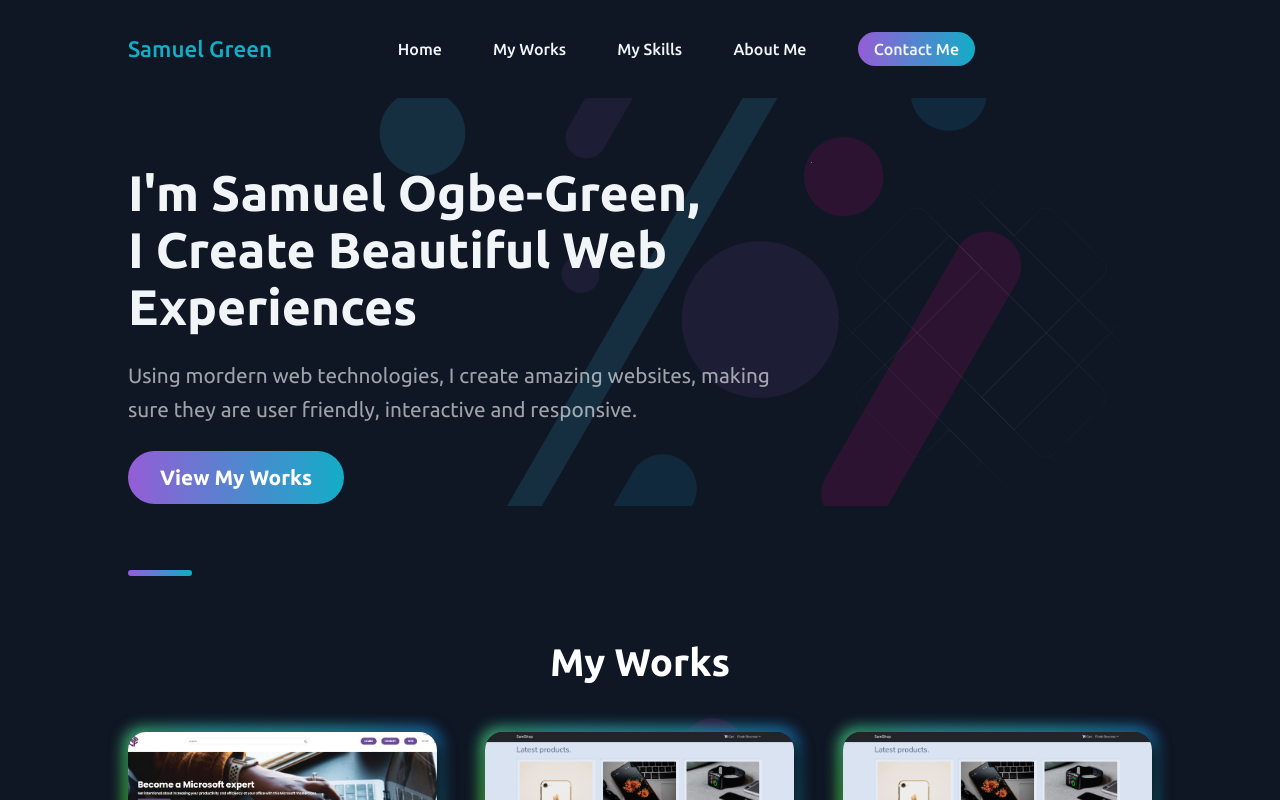
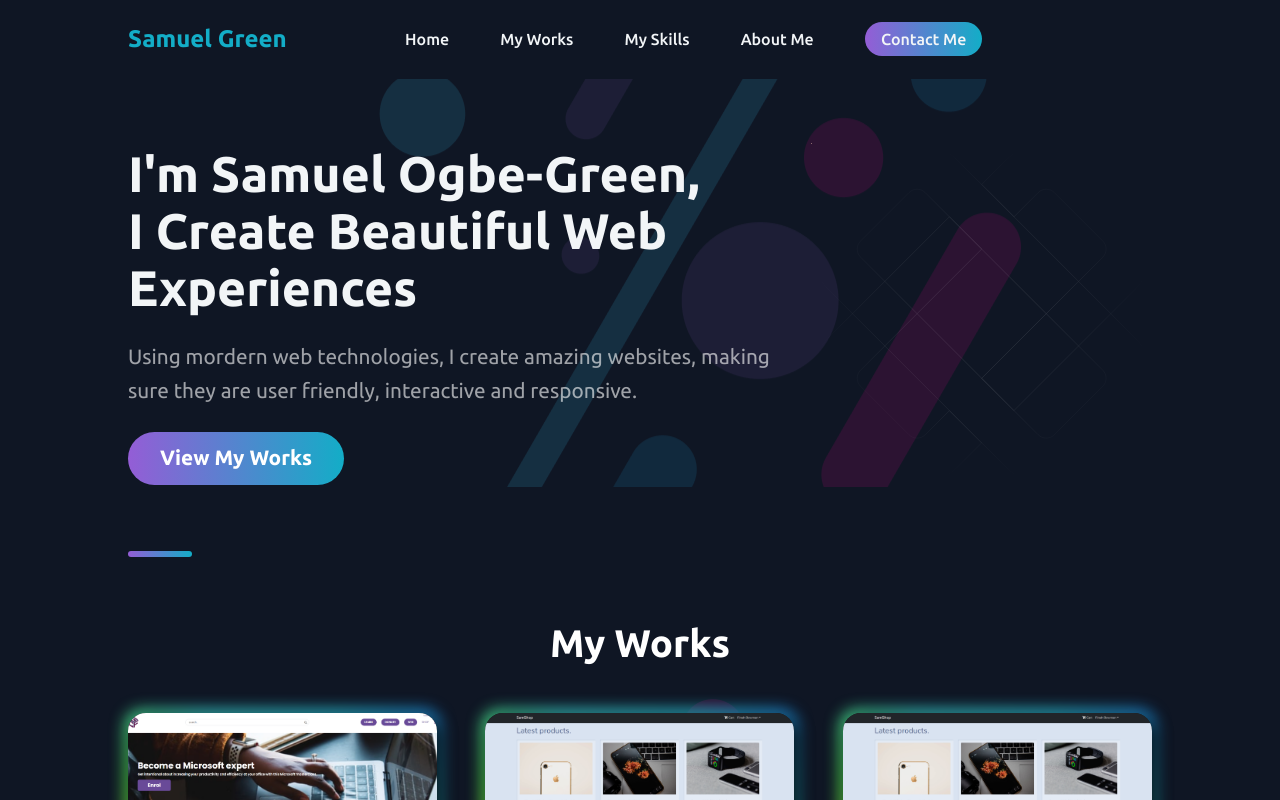
Before and after one commit to celebsam/portfolio, a Next.js app: page / in a window 1280 px wide. Shown: the top 800 px of the page. Built offline with nearby package versions, Linux system fonts and the light colour scheme.

Commit message:
Made adjustments and made the navigation sticky

```diff
--- a/components/Header/Header.js
+++ b/components/Header/Header.js
@@ -1,9 +1,10 @@
 import Link from "next/link";
 import React from "react";
 import styles from "../../styles/Header.module.scss";
-import Image from "next/image";
 
-const Header = ({ scrollHandler }) => (
+const Header = ({ scrollHandler }) => {
+  return (
+    <>
       <header className={styles.headerWrapper}>
         <div className={styles.headerContainer}>
           <div>
@@ -27,12 +28,19 @@ const Header = ({ scrollHandler }) => (
             <li onClick={() => scrollHandler("about")}>
               <p>About Me</p>
             </li>
-        <li className={styles.contact} onClick={() => scrollHandler("contact")}>
+            <li
+              className={styles.contact}
+              onClick={() => scrollHandler("contact")}
+            >
               <p>Contact Me</p>
             </li>
           </ul>
           <div className={styles.socialContainer}>
-        <a href="https://github.com/celebsam" target="_blank" rel="noreferrer">
+            <a
+              href="https://github.com/celebsam"
+              target="_blank"
+              rel="noreferrer"
+            >
               <i className="fab fa-github"></i>{" "}
             </a>
             <a
@@ -42,9 +50,14 @@ const Header = ({ scrollHandler }) => (
             >
               <i className="fab fa-linkedin"></i>{" "}
             </a>
+            <span className={styles.hamburger}>
+              <i className="fas fa-bars"></i>
+            </span>
           </div>
         </div>
       </header>
+    </>
   );
+};
 
 export default Header;
--- a/styles/AboutMe.module.scss
+++ b/styles/AboutMe.module.scss
@@ -14,9 +14,6 @@
     gap: 3rem;
     min-height: 350px;
     @media (min-width: 898px) {
-      grid-template-columns: 1fr 1fr;
-    }
-    @media (min-width: 1368px) {
       grid-template-columns: 1fr 1fr;
     }
     .imageContainer {
--- a/styles/ContactMe.module.scss
+++ b/styles/ContactMe.module.scss
@@ -13,7 +13,6 @@
     .socialsContainer {
       display: flex;
       flex-direction: column;
-      // justify-content: center;
       align-items: center;
       div {
         background: $secondary-dark;
@@ -120,7 +119,7 @@
           }
           &:focus ~ i,
           &:valid ~ i {
-            height: 93px;
+            height: 98px;
           }
         }
 
--- a/styles/Header.module.scss
+++ b/styles/Header.module.scss
@@ -2,13 +2,15 @@
 
 .headerWrapper {
   width: 100%;
+  position: sticky;
+  top: 0;
+  background: #0f1624;
+  z-index: 20000;
 
   .headerContainer {
     width: 95%;
     margin: auto;
-    padding: 2rem 0;
-    // padding-top: 2rem;
-    position: sticky;
+    padding: 1.4rem 0;
     display: flex;
     justify-content: space-between;
     align-items: center;
@@ -16,9 +18,9 @@
       width: 80%;
     }
     .logoText {
-      font-size: 1.4rem;
+      font-size: 1.5rem;
       color: $primary;
-      font-weight: 500;
+      font-weight: 600;
     }
 
     .navLinks {
@@ -57,9 +59,20 @@
       display: flex;
       align-items: center;
       a {
-        margin: 0 0.8rem;
+        margin: 0 0 0 1.6rem;
         i {
           font-size: 1.4rem;
+        }
+      }
+      .hamburger {
+        display: block;
+        margin: 0 0 0 3.2rem;
+        i {
+          font-size: 1.4rem;
+          cursor: pointer;
+        }
+        @media (min-width: 1100px) {
+          display: none;
         }
       }
     }
```
Also changed, not shown: public/ogimage.PNG (added). Lines whose indentation alone changed are shown as unchanged.
